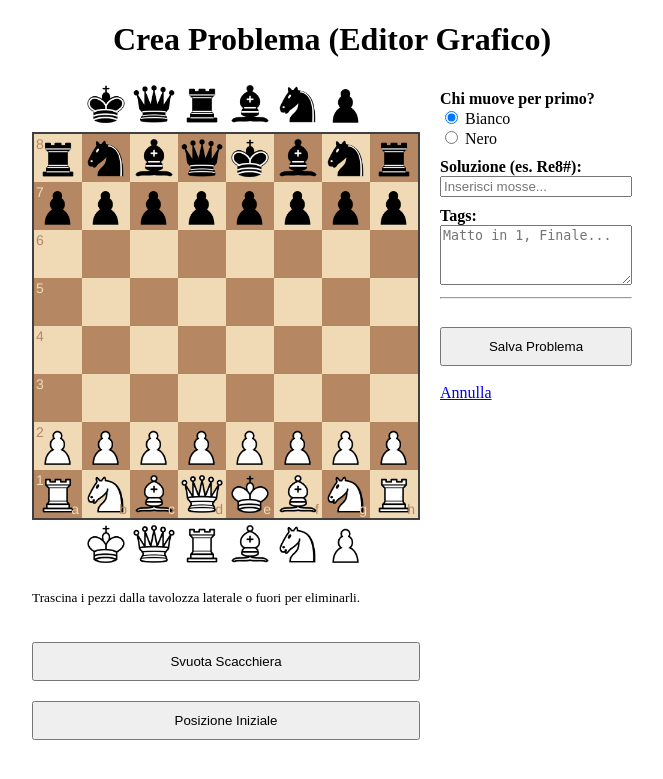
After one commit to alessandrovirga-cpu/chess-tutor, a Flask app: page /new_graphical in a window 1280 px wide. The commit adds this page. Shown: the top 779 px of the page, without its empty margins (308-971 px from the left). Run offline with Flask 3, Linux system fonts and the light colour scheme.

Commit message:
aggiunta modalità di inserimento grafico dei problemi (drag & drop)

```diff
--- a/app.py
+++ b/app.py
@@ -92,6 +92,32 @@ def rate_problem(problem_id):
     return "Valutazione non valida o problema non aggiornato.", 400
 
 
+# --- Rotta 5: Inserimento Grafico ---
+@app.route('/new_graphical', methods=['GET', 'POST'])
+def new_problem_graphical():
+    """
+    Gestisce l'editor grafico per la creazione di problemi.
+    """
+    if request.method == 'POST':
+        # 1. Recupera i dati costruiti dal form (Il FEN sarà calcolato dal JS)
+        fen = request.form.get('fen')
+        solution_str = request.form.get('solution')
+        tags_str = request.form.get('tags')
+
+        solution_list = [m.strip() for m in solution_str.split(',') if m.strip()]
+        tags_list = [t.strip() for t in tags_str.split(',') if t.strip()]
+
+        if fen and solution_list:
+            # Salviamo nel DB usando la stessa funzione di prima
+            new_id = db_manager.insert_new_problem(fen, solution_list, tags_list)
+            if new_id:
+                return redirect(url_for('index'))
+
+        return "Errore: Dati mancanti.", 400
+
+    return render_template('new_graphical.html')
+
+
 # --- Esecuzione dell'App ---
 if __name__ == '__main__':
     # Assicurati che il database esista all'avvio
--- /dev/null
+++ b/templates/new_graphical.html
@@ -0,0 +1,102 @@
+<!DOCTYPE html>
+<html lang="it">
+<head>
+    <meta charset="UTF-8">
+    <title>Editor Grafico Scacchi</title>
+    <link rel="stylesheet" href="{{ url_for('static', filename='css/chessboard-1.0.0.css') }}">
+    <script src="{{ url_for('static', filename='js/jquery-3.6.0.min.js') }}"></script>
+    <script src="{{ url_for('static', filename='js/chessboard-1.0.0.js') }}"></script>
+    <style>
+        .editor-container {
+            width: 600px;
+            margin: 20px auto;
+            display: flex;
+            gap: 20px;
+        }
+        .board-section { width: 400px; }
+        .controls-section { width: 200px; }
+        label { display: block; margin-top: 10px; font-weight: bold; }
+        input[type="text"] { width: 100%; box-sizing: border-box; }
+        textarea { width: 100%; height: 60px; box-sizing: border-box; }
+        button { margin-top: 20px; padding: 10px; width: 100%; cursor: pointer; }
+    </style>
+</head>
+<body>
+    <h1 style="text-align: center;">Crea Problema (Editor Grafico)</h1>
+
+    <form id="problemForm" method="POST">
+        <div class="editor-container">
+
+            <div class="board-section">
+                <div id="board" style="width: 100%"></div>
+                <p><small>Trascina i pezzi dalla tavolozza laterale o fuori per eliminarli.</small></p>
+                <button type="button" id="clearBtn">Svuota Scacchiera</button>
+                <button type="button" id="startBtn">Posizione Iniziale</button>
+            </div>
+
+            <div class="controls-section">
+                <label>Chi muove per primo?</label>
+                <input type="radio" id="moveWhite" name="turn" value="w" checked>
+                <label for="moveWhite" style="display:inline; font-weight:normal;">Bianco</label>
+                <br>
+                <input type="radio" id="moveBlack" name="turn" value="b">
+                <label for="moveBlack" style="display:inline; font-weight:normal;">Nero</label>
+
+                <label for="solution">Soluzione (es. Re8#):</label>
+                <input type="text" id="solution" name="solution" required placeholder="Inserisci mosse...">
+
+                <label for="tags">Tags:</label>
+                <textarea id="tags" name="tags" placeholder="Matto in 1, Finale..."></textarea>
+
+                <input type="hidden" id="fen" name="fen">
+
+                <hr>
+                <button type="submit" id="saveBtn">Salva Problema</button>
+                <br><br>
+                <a href="{{ url_for('index') }}">Annulla</a>
+            </div>
+        </div>
+    </form>
+
+    <script>
+        // Configurazione Scacchiera Editabile
+        var config = {
+            draggable: true,
+            dropOffBoard: 'trash', // Elimina pezzi trascinati fuori
+            sparePieces: true,     // Mostra i pezzi laterali (Palette)
+            position: 'start',     // Inizia con la posizione standard (puoi mettere 'empty')
+            // Fix per le immagini (lo stesso di review.html)
+            pieceTheme: '{{ url_for("static", filename="img/chesspieces/wikipedia/") }}' + '{piece}.png'
+        };
+
+        var board = Chessboard('board', config);
+
+        // Pulsanti di utilità
+        $('#clearBtn').on('click', board.clear);
+        $('#startBtn').on('click', board.start);
+
+        // --- LOGICA DI SALVATAGGIO ---
+        // Quando l'utente preme "Salva", calcoliamo il FEN e lo mettiamo nell'input nascosto
+        $('#problemForm').on('submit', function(e) {
+
+            // 1. Ottieni la posizione dei pezzi dalla scacchiera (es. rnbqk...)
+            var positionFen = board.fen();
+
+            // 2. Ottieni chi deve muovere (w o b)
+            var turn = $('input[name="turn"]:checked').val();
+
+            // 3. Costruisci il FEN completo
+            // Nota: Aggiungiamo "- - 0 1" come valori di default per arrocco/en-passant/mosse
+            // per rendere la stringa valida per chess.js.
+            // Se volessimo essere precisi, dovremmo aggiungere controlli per l'arrocco,
+            // ma per gli esercizi tattici spesso questo default è sufficiente.
+            var fullFen = positionFen + " " + turn + " - - 0 1";
+
+            // 4. Inserisci nel campo nascosto
+            $('#fen').val(fullFen);
+
+            // Il form ora prosegue con l'invio al server...
+        });
+    </script>
+</body>
+</html>
```
Also changed, not shown: templates/index.html (+12 -1 lines), chess_tutor.db, 1 other file.
